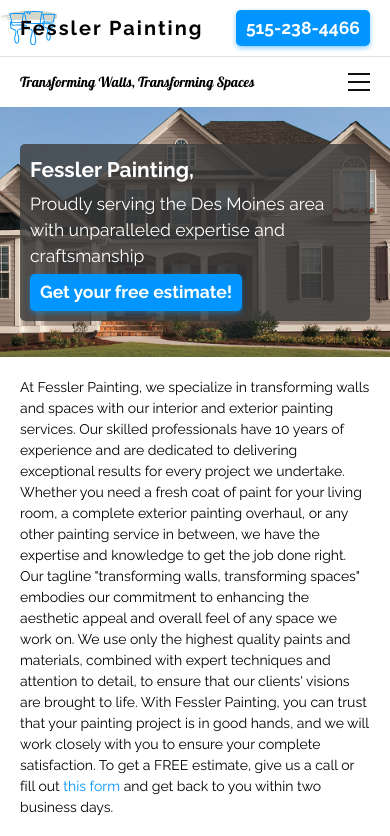
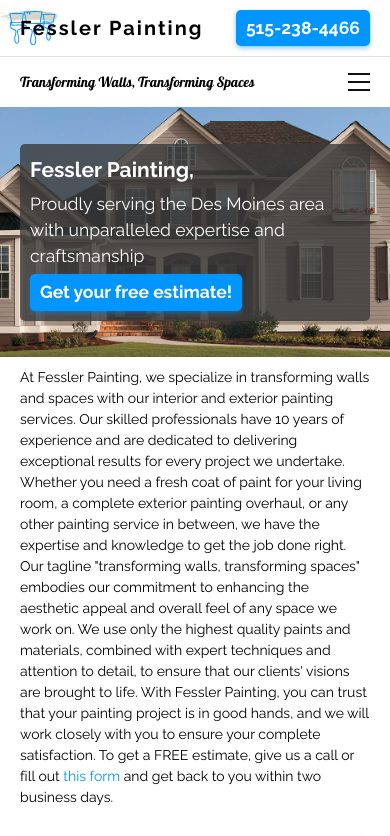
Before and after one commit to Afessler1998/fessler-painting, a Next.js app: page / in a window 390 px wide. Shown: the top 836 px of the page. Built offline with nearby package versions, Linux system fonts and the light colour scheme.

Commit message:
homepage media query adjustments

```diff
--- a/src/styles/home.module.css
+++ b/src/styles/home.module.css
@@ -69,7 +69,7 @@
     grid-template-columns: 3fr 2fr 2fr;
     grid-template-areas: "main-paragraph service-section-1 service-section-2";
     gap: 3rem;
-    padding: 0 4rem 2rem 4rem;
+    padding: 0 4rem 1rem 4rem;
 }
 
 .mainParagraph {
@@ -214,11 +214,10 @@
 
     .ctaButton {
         font-size: var(--font-size-small);
-        padding: 0.5rem 1rem;
     }
 
     .mainSection {
-        padding: 2rem;
+        padding: 0 2rem 1rem 2rem;
         grid-template-columns: 1fr;
         grid-template-rows: auto;
         grid-template-areas: "main-paragraph"
@@ -245,7 +244,7 @@
 
 @media screen and (max-width: 493px) {
     .ctaContainer {
-        margin-bottom: 0;
+        margin-bottom: 1rem;
     }
 
     .ctaBox {
@@ -263,6 +262,7 @@
 
     .ctaButton {
         font-size: var(--font-size-small);
+        padding: 0.5rem 1rem;
     }
 
     .ctaImg {
```
